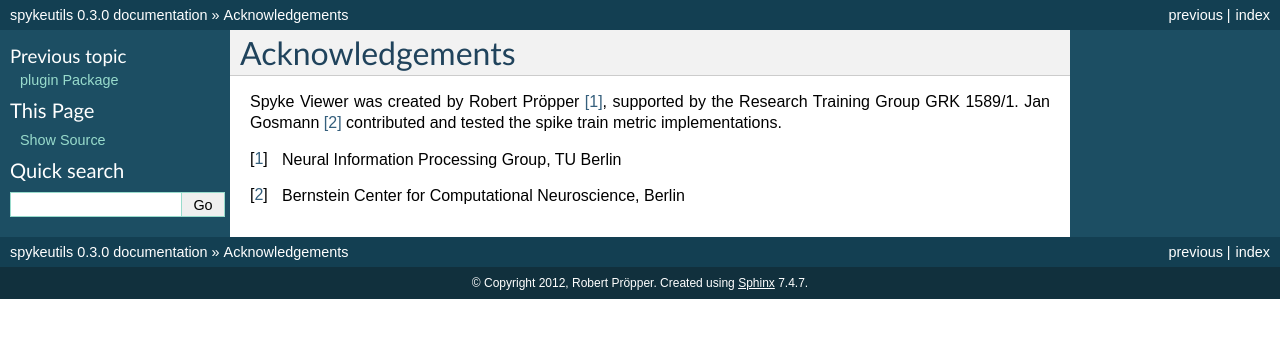
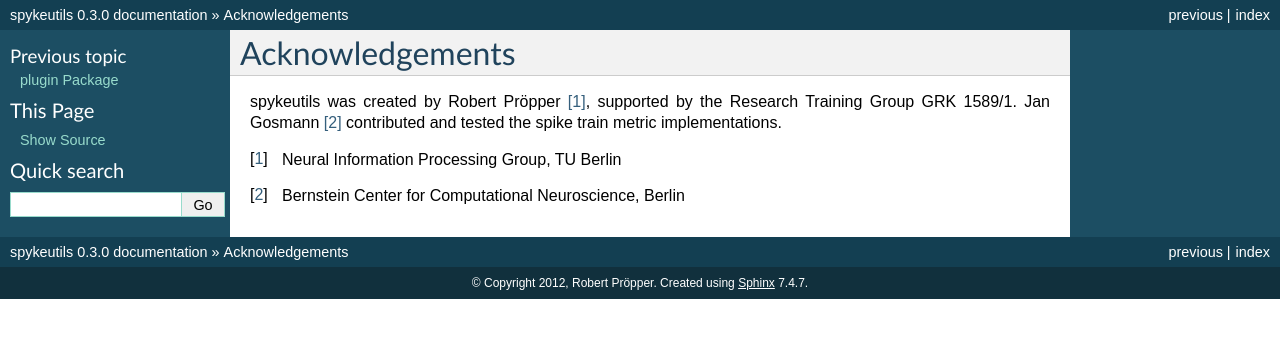
Before and after one commit to rproepp/spykeutils, a Sphinx documentation site: the page built from doc/source/acknowledgements.rst, in a window 1280 px wide. Shown: the top 338 px of the page. Built offline with Sphinx 7.4.7, drawn with Linux system fonts in a browser that asks for light colours; formulas are drawn with MathJax 3; pages that are not in the unit, such as notebooks, are missing from menus.

Commit message:
Corrected acknowledgement details

```diff
--- a/doc/source/acknowledgements.rst
+++ b/doc/source/acknowledgements.rst
@@ -1,7 +1,7 @@
 Acknowledgements
 ================
 
-Spyke Viewer was created by Robert Pröpper [1]_, supported by the Research
+spykeutils was created by Robert Pröpper [1]_, supported by the Research
 Training Group GRK 1589/1. Jan Gosmann [2]_ contributed and tested the
 spike train metric implementations.
 
```
